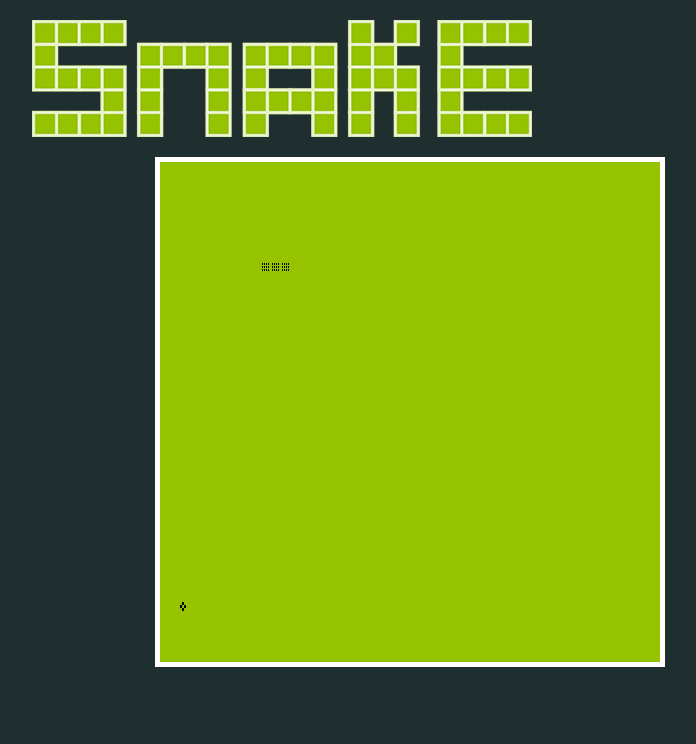
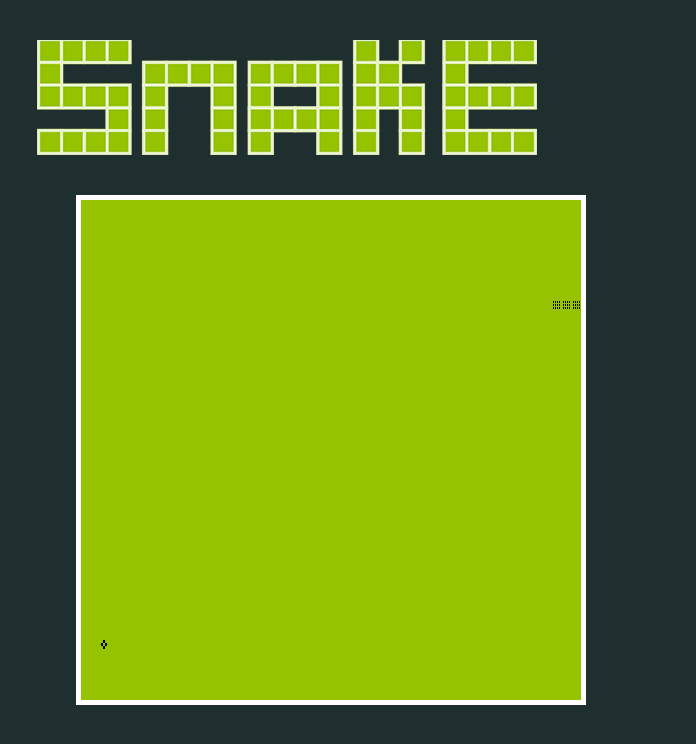
Before and after one commit to MoisiFlorin/Snake, a plain HTML site: page index.html in a window 1280 px wide. Shown: the whole page, without its empty margins (353-1049 px from the left). Drawn offline with nearby package versions, Linux system fonts and the light colour scheme.

Commit message:
Add files via upload

```diff
--- a/snake.css
+++ b/snake.css
@@ -3,9 +3,8 @@ body {
 }
 
 header {
-    height: 117px;
-    margin-top: 20px;
-    margin-right: 10px;
+    height: 115px;
+    margin-top: 5vh;
     background-image: url(snake-game-clone.png);
     background-repeat: no-repeat;
     background-position: center bottom;
@@ -17,10 +16,9 @@ header {
     height: 500px;
     position: relative;
     width: 500px;
-    margin-top: 20px;
-    margin-left: 500px;
+    margin-top: 5vh;
+    margin-left: 33.3%;
     border: solid 5px #fff;
-
 }
 
 .pixel-scena {
--- a/snake.plugin.js
+++ b/snake.plugin.js
@@ -16,7 +16,7 @@ $.fn.snake = function() {
     initializareTaste();
     afiseazaMunchie();
 
-    setInterval(miscaSanke, 250);
+    setInterval(miscaSanke, 150);
 }
 
 function initializareScena(elementScena) {
```
